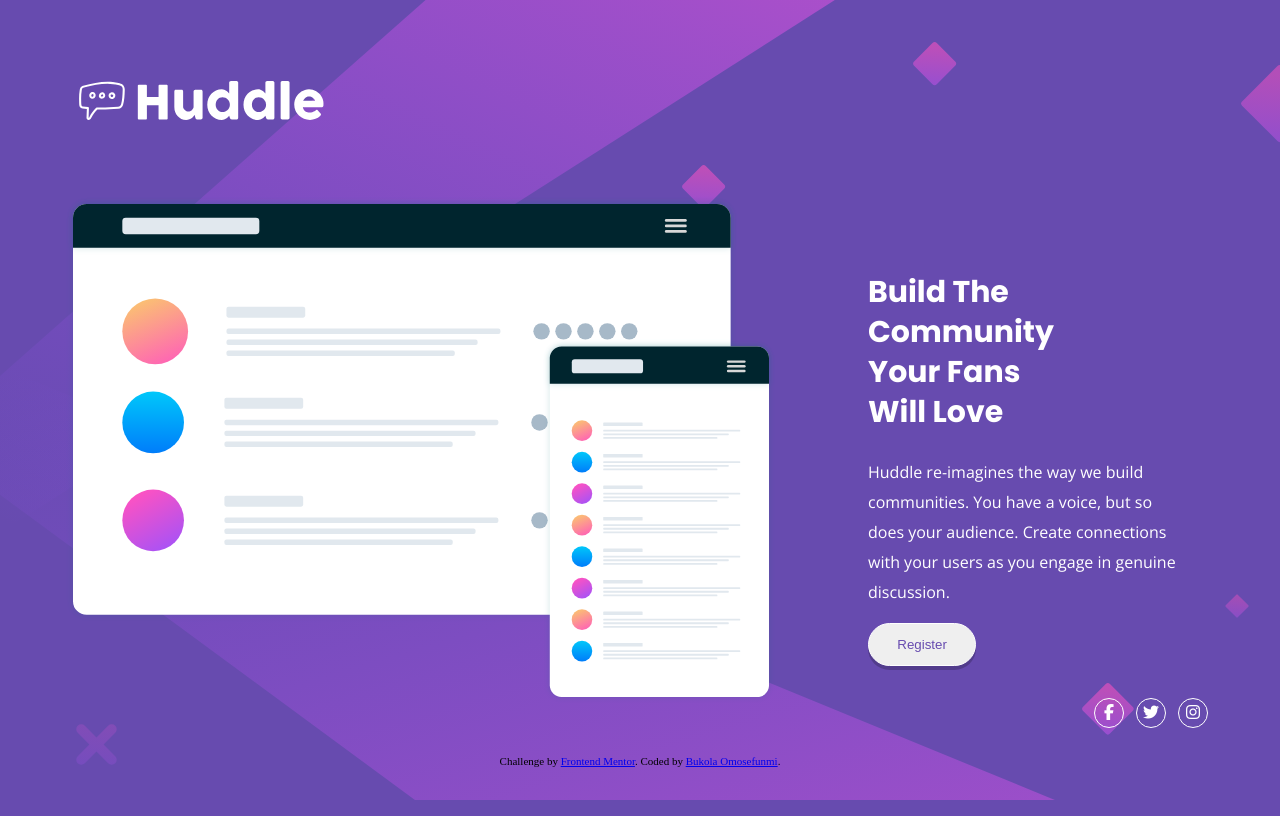
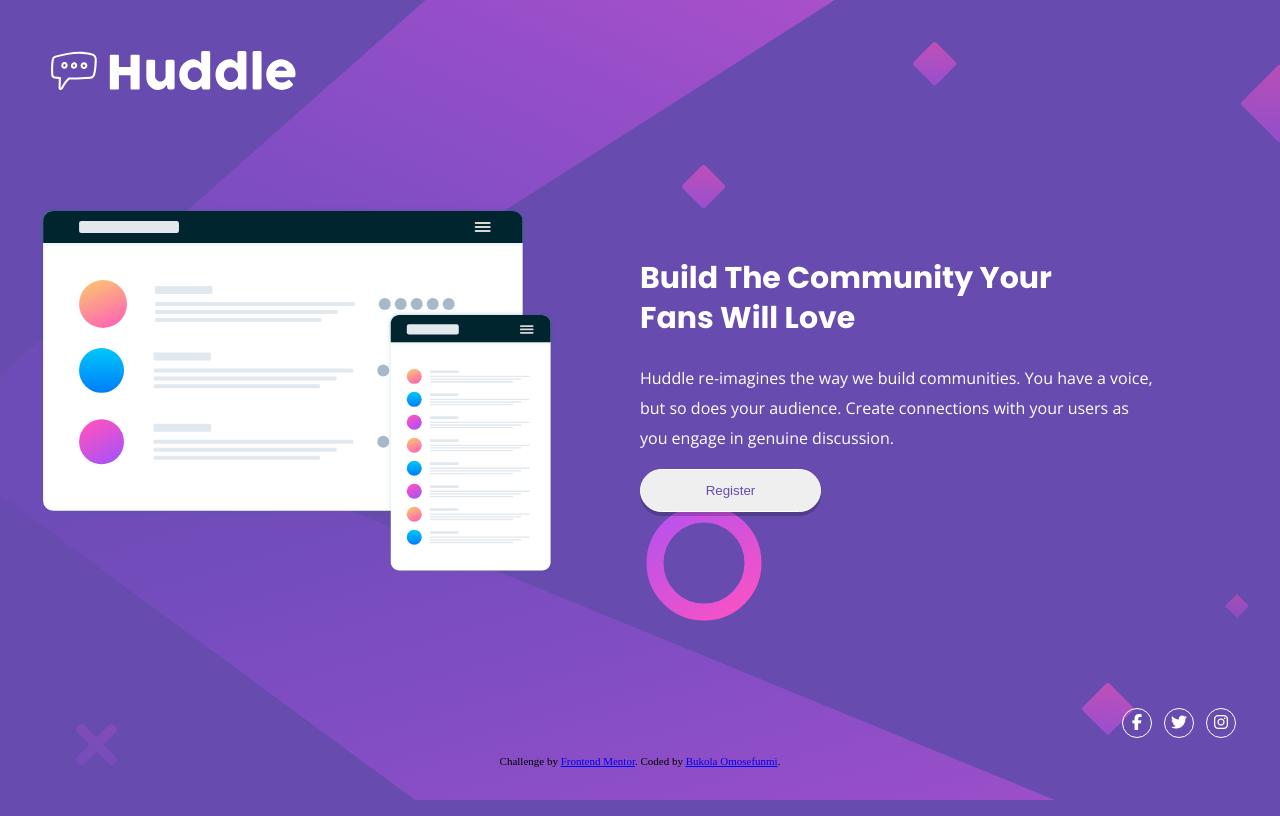
Before and after one commit to BukkyOmo/huddle-landing-page-with-single-introductory-section, a plain HTML site: page index.html in a window 1280 px wide. Drawn offline with nearby package versions, Linux system fonts and the light colour scheme.

Commit message:
enable-desktop-view-responsiveness

```diff
--- a/index.html
+++ b/index.html
@@ -19,7 +19,7 @@
     </div>
   </div>
   <section class="content-container">
-    <div class="image-container"><img src="./images/illustration-mockups.svg" alt="page illustration"></div>
+    <div class="image-container"><img src="./images/illustration-mockups.svg" alt="page illustration" class="landing-page-img"></div>
     <div class="description">
       <h1>Build The Community Your Fans Will Love</h1>
       <p>
--- a/styles/style.css
+++ b/styles/style.css
@@ -2,12 +2,21 @@ body{
     background-color: hsl(257, 40%, 49%);
     background-image: url('../images/bg-mobile.svg');
     background-repeat: no-repeat;
+    min-height: 100vh;
+    box-sizing: border-box;
+    display: flex;
+    flex-direction: column;
 }
 
-div{
+.container{
     padding: 10px;
     margin-top: 20px;
     padding: 10px 28px;
+}
+
+.content-container{
+    flex: 1;
+    align-items: center;
 }
 
 .logo-container{
@@ -79,18 +88,22 @@ img{
 
     .content-container{
         display: flex;
-        height: 500px;
         margin-bottom: 30px;
     }
 
-    img{
-        max-width: unset;
+    .landing-page-img {
+        width: 100%;
+    }
+
+    .image-container{
+        flex: 1;
     }
 
     .description{
-        padding: 60px 45px;
+        padding: 60px 65px;
         margin: 40px 20px;
         text-align: unset;
+        flex: 1;
     }
 
     .description h1{
```
